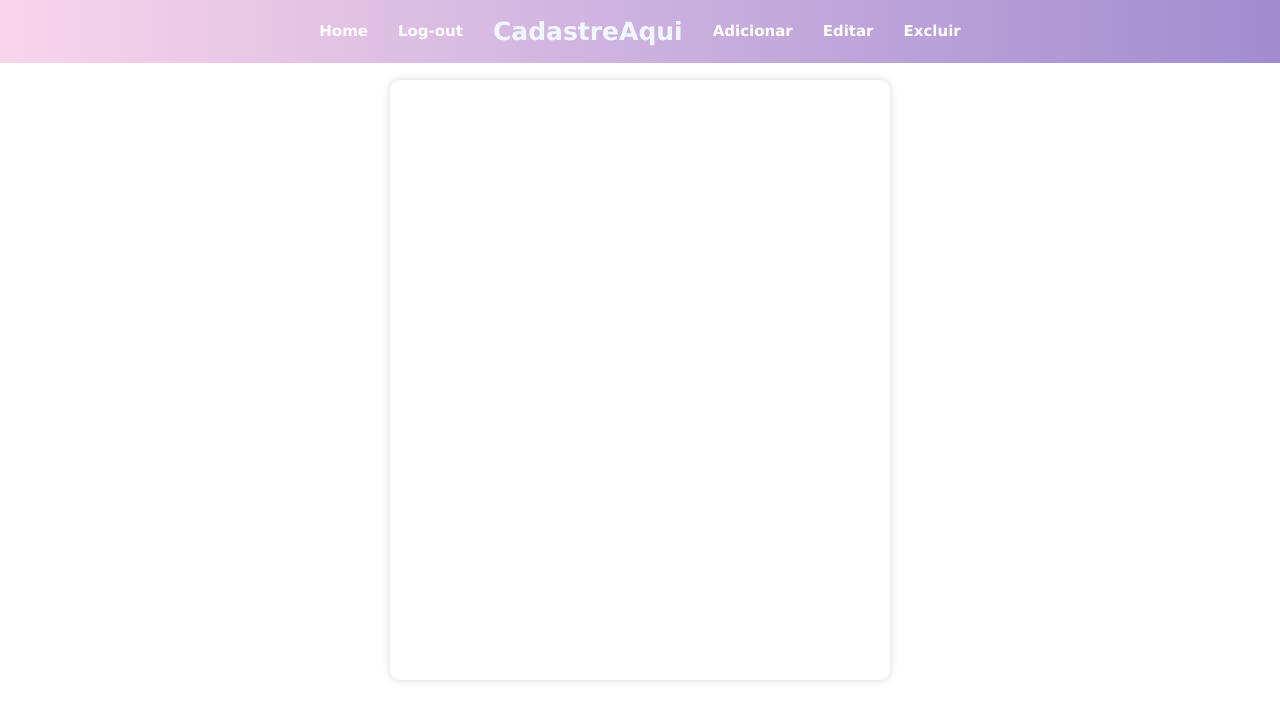
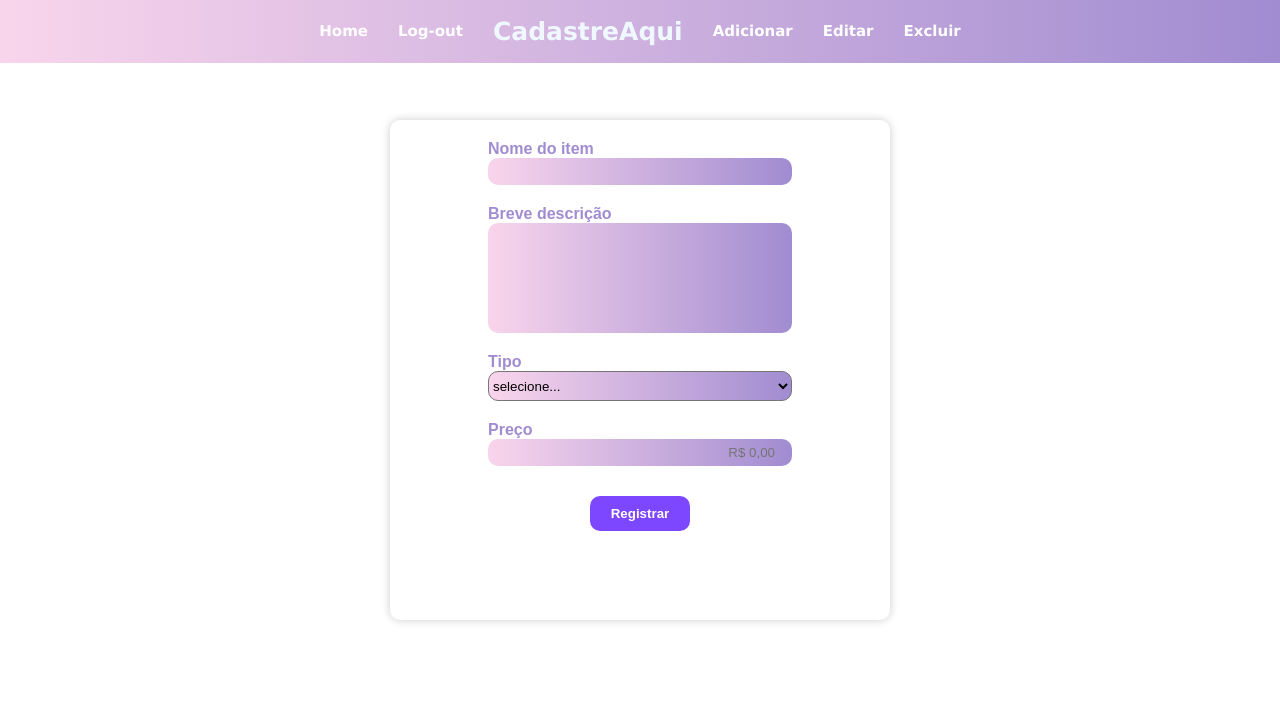
Before and after one commit to GabigolDEVPY/HTML-CSS-ETC, a Flask app: page /add in a window 1280 px wide. Shown: the top 721 px of the page. Run offline with Flask 3, Linux system fonts and the light colour scheme; the visitor is signed in with stand-in values (Sample User, id 1).

Commit message:
add files

```diff
--- a/PROJETOS-1/app/routes/add.py
+++ b/PROJETOS-1/app/routes/add.py
@@ -10,4 +10,4 @@ def return_add():
         if request.method == "GET":
             return render_template("add.html")
     else:
-        abort(404)
+        abort(403)
--- a/PROJETOS-1/app/routes/home.py
+++ b/PROJETOS-1/app/routes/home.py
@@ -25,4 +25,4 @@ def retornar_home():
             print(session)
             return render_template("home.html", users=users)
         else:
-            abort(404)
+            abort(403)
--- a/PROJETOS-1/app/static/style-add.css
+++ b/PROJETOS-1/app/static/style-add.css
@@ -1,9 +1,75 @@
 .space-edit {
+    margin-top: 40px;
     display: flex;
     flex-direction: column;
     align-items: center;
-    height: 600px;
+    height: 500px;
     width: 500px;
-    box-shadow: 0px 0px 10px rgba(0, 0, 0, 0.15);
+    box-shadow: 0px 0px 10px rgba(0, 0, 0, 0.2);
+    border-radius: 10px;
+    background-color: #ffffff;
+}
+
+.linha {
+    display: flex;
+    flex-direction: column;
+    margin-top: 20px;
+    font-family: Arial, Helvetica, sans-serif;
+    font-weight: bold;
+    color: #a18cd1;
+}
+
+.linha input {
+    border-radius: 10px;
+    height: 25px;
+    width: 300px;
+    border: none;
+    background: linear-gradient(to right, #f9d5ec, #a18cd1)
+}
+
+.linha select {
+    border-radius: 10px;
+    background: linear-gradient(to right, #f9d5ec, #a18cd1);
+    height: 30px;
+}
+
+.btn {
+    margin-top: 30px;
+    display: flex;
+    flex-direction: column;
+    align-items: center;
+}
+
+.btn input {
     border-radius: 10px;
 }
+
+.btn button {
+    background-color: #7d46ff;
+    border-radius: 10px;
+    border: none;
+    height: 35px;
+    width: 100px;
+    color: #ffffff;
+    font-weight: bold;
+    cursor: pointer;
+}
+
+.btn button:hover{
+    background-color: #621fff;
+}
+
+#descricao {
+    height: 100px;
+    resize: none;
+    padding: 5px;
+    vertical-align: top;
+    overflow: auto;
+}
+
+
+.linha textarea {
+    background: linear-gradient(to right, #f9d5ec, #a18cd1);
+    border-radius: 10px;
+    border: none;
+}
--- a/PROJETOS-1/app/static/style-login.css
+++ b/PROJETOS-1/app/static/style-login.css
@@ -63,6 +63,4 @@ body {
 
 .btn button:hover{
     background-color: #6d2eff
-
-
 }
--- a/PROJETOS-1/app/templates/add.html
+++ b/PROJETOS-1/app/templates/add.html
@@ -18,15 +18,37 @@
     </header>
     <div class="space-edit">
         <form action="">
+            <div class="linha">
+                <label for="Name">Nome do item</label>
+                <input type="text" name="nome" maxlength="50" required>
+            </div>
+            <div class="linha">
+                <label for="Name">Breve descrição</label>
+                <textarea id="descricao" type="text" name="descricao" maxlength="210" required></textarea>
+            </div>
+            <div class="linha">
+                <label for="Name">Tipo</label>
+                <select name="tipo" id="tipo" required>
+                    <option value="">selecione...</option>
+                    <option value="Móveis">Móveis</option>
+                    <option value="">Eletrodomésticos</option>
+                    <option value="">Eletrônicos</option>
+                    <option value="">Comida</option>
+                    <option value="">Bebidas</option>
+                    <option value="">Roupas</option>
+                    <option value="">Acessórios</option>
+                    <option value="">Outros</option>
+                </select>
+            </div>
+            <div class="linha">
+                <label for="Preco">Preço</label>
+                <input style="text-align: right;" placeholder="R$ 0,00" type="number" name="preco" step="0.01" id="preco" min="0" required>
+            </div>
+            <div class="btn">
+                <button type="submit">Registrar</button>
 
-
-
-
-
+            </div>
         </form>
-
-
-
     </div>
 </body>
 </html>
```
